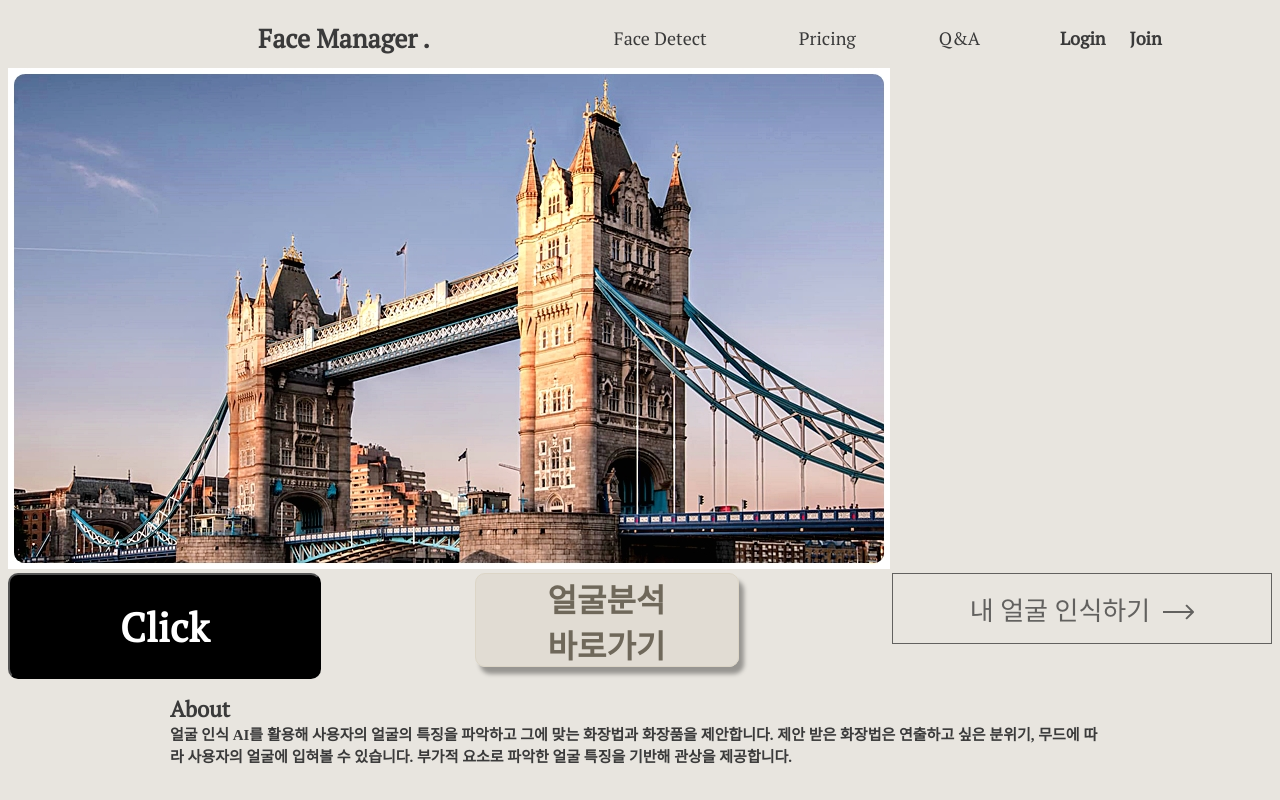
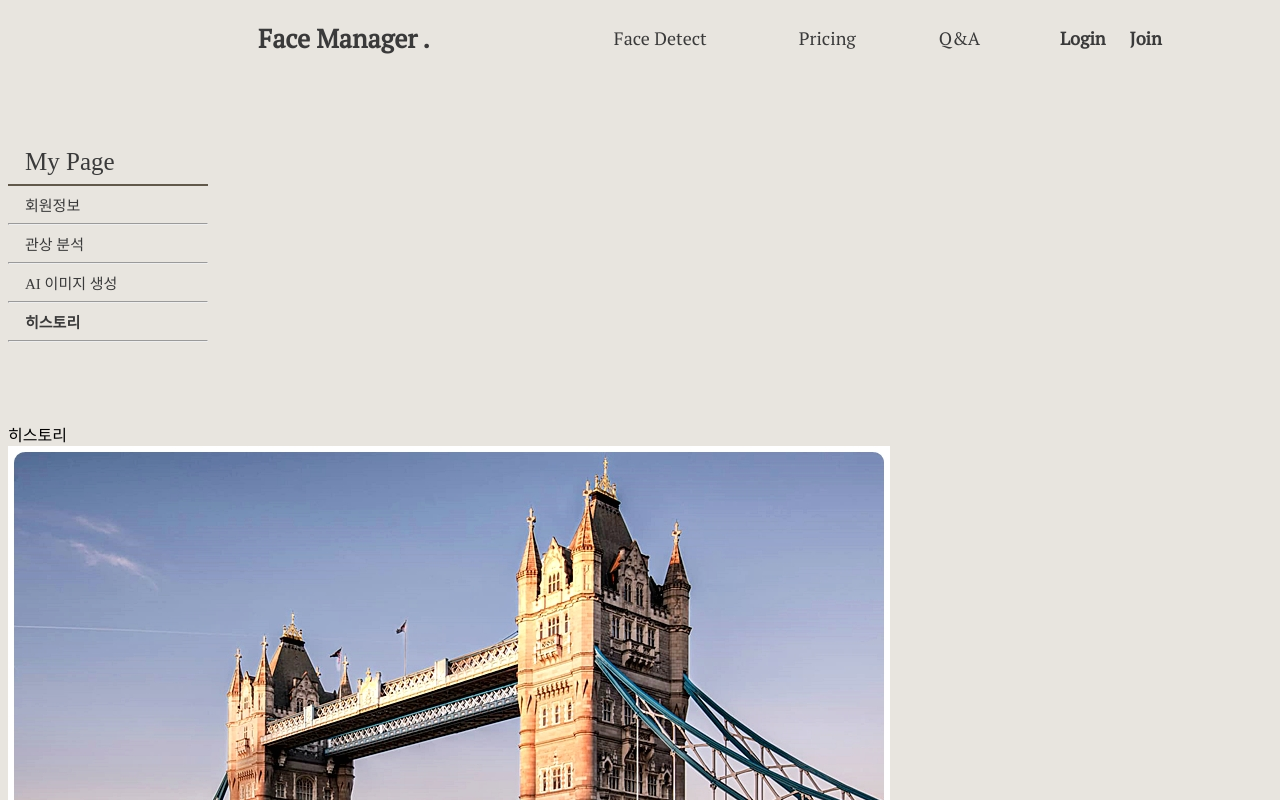
Before and after one commit to yongjun-shin/Face_Manager, a React (Create React App) app in the folder frontend/: page /history in a window 1280 px wide. Shown: the top 800 px of the page. Built offline with nearby package versions, Linux system fonts and the light colour scheme.

Commit message:
Feat: My Page에 좌측에 있는 Navigation 추가적으로 구현. Test 하기 위해서 history.js, member.js, physiognomy.js 생성

```diff
--- a/frontend/src/App.js
+++ b/frontend/src/App.js
@@ -1,5 +1,6 @@
 import Navi from '../src/components/nav.js';
 import Footer from '../src/components/footer.js';
+import Nav_my from './components/nav_mypage.js';
 import {Btn_black, Btn_beige, Btn_home} from './components/button.js';
 import { BrowserRouter, Routes, Route } from 'react-router-dom';
 import Home from './pages/Home/home.js';
@@ -8,6 +9,11 @@ import Pricing from './pages/Pricing/pricing.js';
 import QnA from './pages/QnA/qna.js';
 import Login from './pages/Login/login.js';
 import Join from './pages/Join/join.js';
+
+import MemberInfo from './pages/MemberInfo/member.js';
+import Physiognomy from './pages/Physiognomy/physiognomy.js';
+import CreateImage from './pages/CreateImage/createimage.js';
+import History from './pages/History/history.js';
 import './App.css';
 
 function App() {
@@ -19,6 +25,7 @@ function App() {
         <BrowserRouter>
             <div>
                 <Navi/>
+                <Nav_my/>
                 <Routes>
                     <Route path="/" element={<Home/>} />
                     <Route path="/detect" element={<FaceDetect/>} />
@@ -26,6 +33,11 @@ function App() {
                     <Route path="/qna" element={<QnA/>} />
                     <Route path="/login" element={<Login/>} />
                     <Route path="/join" element={<Join/>} />
+
+                    <Route path="/member" element={<MemberInfo/>} />
+                    <Route path="/physiognomy" element={<Physiognomy/>} />
+                    <Route path="/createimage" element={<CreateImage/>} />
+                    <Route path="/history" element={<History/>} />
                 </Routes>
                 <div>
                     <img src={process.env.PUBLIC_URL + '/test.jpg'}></img>
--- /dev/null
+++ b/frontend/src/components/nav_mypage.js
@@ -0,0 +1,38 @@
+import styled from "styled-components";
+import { Link, useLocation } from 'react-router-dom';
+
+const Nav = styled.nav`
+    background-color: #E8E5DF;
+    font-family: 'Noto Serif KR';
+    width: 200px;
+    height: 274px;
+    color: #3A3A3A;
+    margin-top: 80px;
+`;
+const CustomLink = styled(Link)`
+    color: inherit;
+    text-decoration: none;
+    font-weight: ${({ isActive }) => (isActive ? "bold" : "normal")};
+    margin-left: 17px;
+`;
+
+export function Nav_my() {
+    const location = useLocation();
+
+    return (
+        <Nav>
+            <a style={{fontWeight: 500, fontSize:'25px', marginLeft:'17px'}}>My Page</a>
+            <hr style={{border:'1px solid #61594B'}}/>
+            <CustomLink style={{fontSize:'15px'}} to={'/member'} isActive={location.pathname === "/member"}>회원정보</CustomLink>
+            <hr />
+            <CustomLink style={{fontSize:'15px'}} to={'/physiognomy'} isActive={location.pathname === "/physiognomy"}>관상 분석</CustomLink>
+            <hr />
+            <CustomLink style={{fontSize:'15px'}} to={'/createimage'} isActive={location.pathname === "/createimage"}>AI 이미지 생성</CustomLink>
+            <hr />
+            <CustomLink style={{fontSize:'15px'}} to={'/history'} isActive={location.pathname === "/history"}>히스토리</CustomLink>
+            <hr />
+        </Nav>
+    );
+}
+
+export default Nav_my;
--- a/frontend/src/pages/CreateImage/createimage.js
+++ b/frontend/src/pages/CreateImage/createimage.js
@@ -0,0 +1,12 @@
+import styled from "styled-components";
+
+export function CreateImage() {
+    return (
+        <div>
+            <a>AI 이미지 생성</a>
+        </div>
+    );
+}
+
+
+export default CreateImage;
--- /dev/null
+++ b/frontend/src/pages/History/history.js
@@ -0,0 +1,12 @@
+import styled from "styled-components";
+
+export function History() {
+    return (
+        <div>
+            <a>히스토리</a>
+        </div>
+    );
+}
+
+
+export default History;
--- /dev/null
+++ b/frontend/src/pages/MemberInfo/member.js
@@ -0,0 +1,12 @@
+import styled from "styled-components";
+
+export function MemberInfo() {
+    return (
+        <div>
+            <a>회원정보</a>
+        </div>
+    );
+}
+
+
+export default MemberInfo;
--- /dev/null
+++ b/frontend/src/pages/Physiognomy/physiognomy.js
@@ -0,0 +1,12 @@
+import styled from "styled-components";
+
+export function Physiognomy() {
+    return (
+        <div>
+            <a>관상 분석</a>
+        </div>
+    );
+}
+
+
+export default Physiognomy;
```
